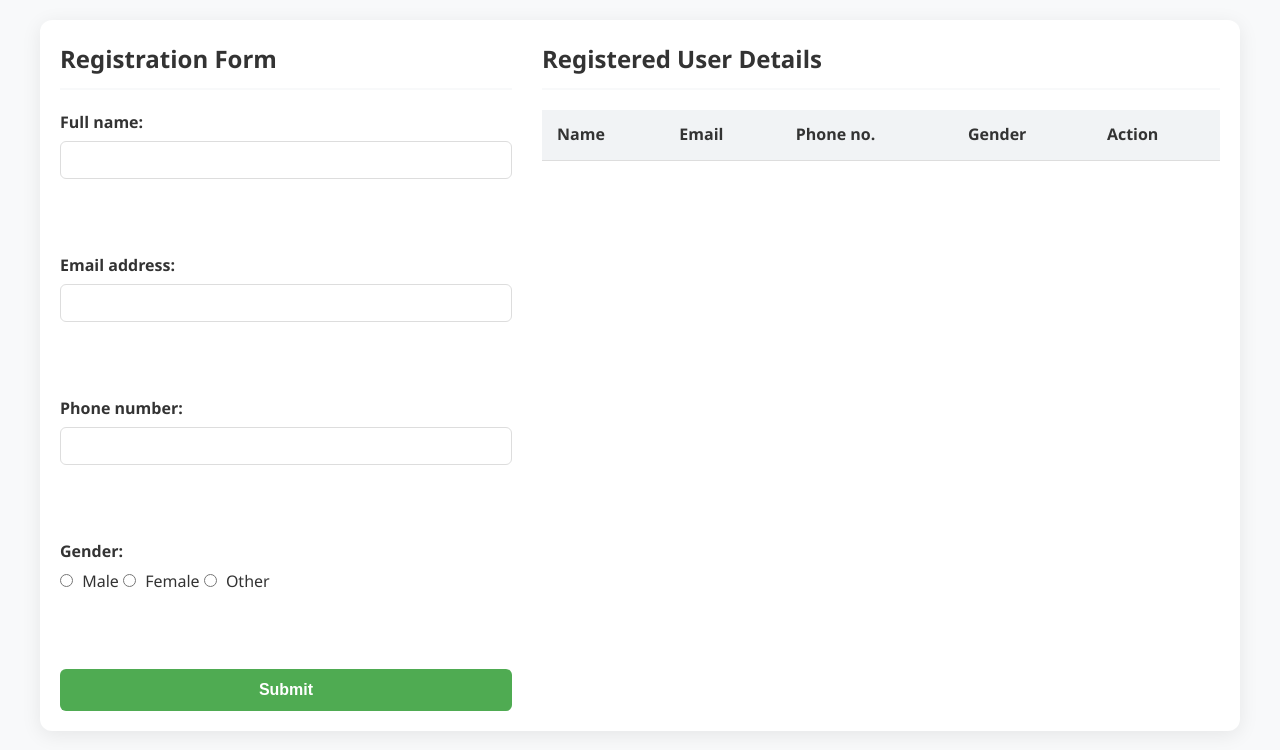
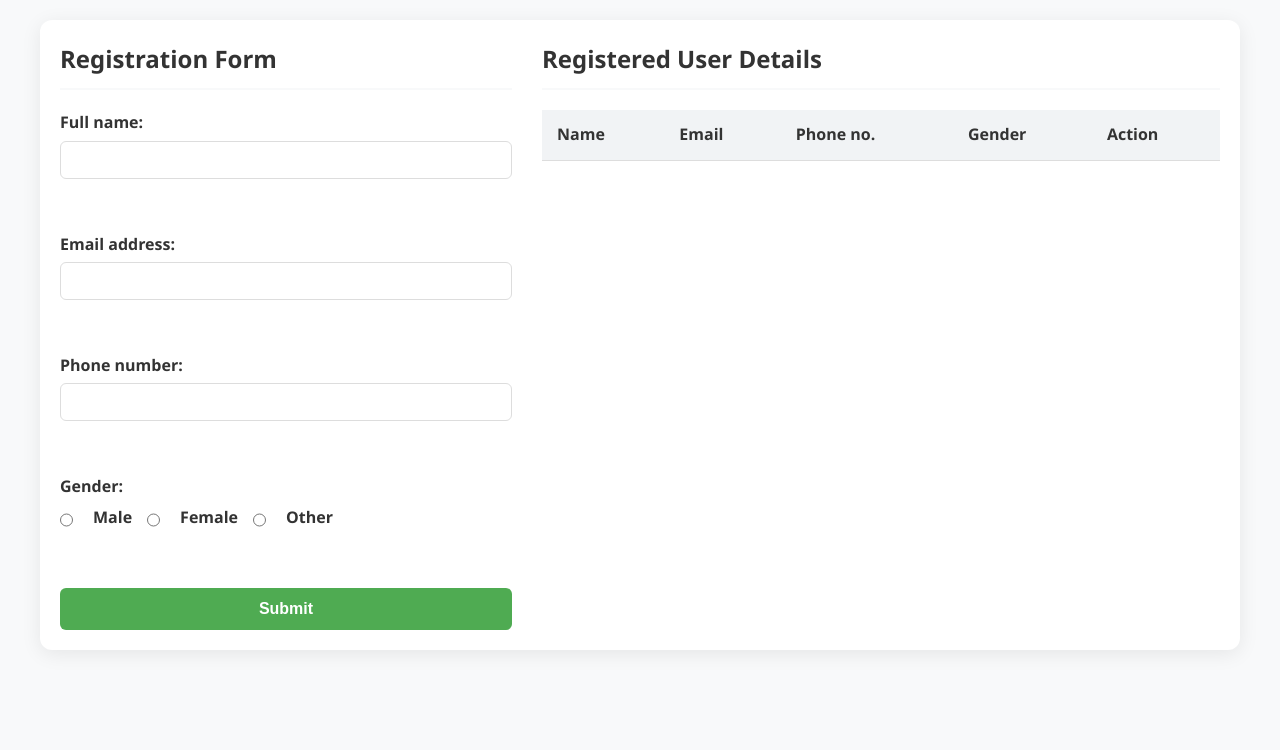
Before and after one commit to bighneswar-mindfire/Interactive-Registration-Form-TS, a website built with Vite: page index.html in a window 1280 px wide. Built offline with nearby package versions, Linux system fonts and the light colour scheme.

Commit message:
chore:construct UI using DOM APIs

```diff
--- a/src/app/App.ts
+++ b/src/app/App.ts
@@ -2,11 +2,18 @@ import type { AppState } from '../types/types';
 import { Form } from '../components/Form/Form';
 import { Table } from '../components/Table/Table';
 
-export const App = (state: AppState): string => {
-  return `
-        <div class="grid">
-            ${Form(state)}
-            ${Table(state)}
-        </div>
-    `;
+export const App = (state: AppState): HTMLElement => {
+  const grid = document.createElement('div');
+  grid.className = 'grid';
+
+  const formSection = document.createElement('div');
+  formSection.appendChild(Form(state));
+
+  const tableSection = document.createElement('div');
+  tableSection.appendChild(Table(state));
+
+  grid.appendChild(formSection);
+  grid.appendChild(tableSection);
+
+  return grid;
 };
--- a/src/components/Form/Form.ts
+++ b/src/components/Form/Form.ts
@@ -1,40 +1,85 @@
 import { type AppState } from '../../types/types';
 
-export const Form = (state: AppState): string => {
-  const getErrClass = (field: string) => (state.errors[field] ? '' : 'hide');
-  const getErrMsg = (field: string) => state.errors[field] || '';
+export const Form = (state: AppState): HTMLElement => {
+  const container = document.createElement('div');
+
+  const h2 = document.createElement('h2');
+  h2.textContent = 'Registration Form';
+  container.appendChild(h2);
+
+  const form = document.createElement('form');
+  form.id = 'regForm';
+
+  const createInputGroup = (
+    labelText: string,
+    id: string,
+    type: string,
+    name: string,
+    value: string
+  ) => {
+    const label = document.createElement('label');
+    label.setAttribute('for', id);
+    label.textContent = labelText;
+
+    const input = document.createElement('input');
+    input.type = type;
+    input.id = id;
+    input.name = name;
+    input.value = value;
+
+    const errorLabel = document.createElement('label');
+    errorLabel.className = 'validation';
+    if (!state.errors[name]) errorLabel.classList.add('hide');
+    errorLabel.textContent = state.errors[name] || '';
+
+    form.appendChild(label);
+    form.appendChild(input);
+    form.appendChild(errorLabel);
+    form.appendChild(document.createElement('br'));
+  };
 
   const { name, mail, phone, gender } = state.formData;
 
-  return `
-        <div>
-            <h2>Registration Form</h2>
-            <form id="regForm">
-                <label>Full name:</label>
-                <input type="text" name="name" value="${name}"><br>
-                <label class="validation ${getErrClass('name')}">${getErrMsg('name')}</label>
-                <br><br>
+  createInputGroup('Full name:', 'name', 'text', 'name', name);
+  createInputGroup('Email address:', 'mail', 'email', 'mail', mail);
+  createInputGroup('Phone number:', 'phone', 'tel', 'phone', phone);
 
-                <label>Email address:</label>
-                <input type="email" name="mail" value="${mail}"><br>
-                <label class="validation ${getErrClass('mail')}">${getErrMsg('mail')}</label>
-                <br><br>
+  // gender
+  const genderLabel = document.createElement('label');
+  genderLabel.textContent = 'Gender:';
+  form.appendChild(genderLabel);
 
-                <label>Phone number:</label>
-                <input type="tel" name="phone" value="${phone}"><br>
-                <label class="validation ${getErrClass('phone')}">${getErrMsg('phone')}</label>
-                <br><br>
+  const radioContainer = document.createElement('div');
+  radioContainer.className = 'radio-group';
 
-                <label>Gender:</label>
-                <input type="radio" value="Male" name="gender" ${gender === 'Male' ? 'checked' : ''}> Male
-                <input type="radio" value="Female" name="gender" ${gender === 'Female' ? 'checked' : ''}> Female
-                <input type="radio" value="Other" name="gender" ${gender === 'Other' ? 'checked' : ''}> Other
-                <br>
-                <label class="validation ${getErrClass('gender')}">${getErrMsg('gender')}</label>
-                <br><br>
+  ['Male', 'Female', 'Other'].forEach((g) => {
+    const radio = document.createElement('input');
+    radio.type = 'radio';
+    radio.name = 'gender';
+    radio.value = g;
+    radio.id = `${g.toLowerCase()}`;
+    if (gender === g) radio.checked = true;
 
-                <input type="submit" value="${state.editingId ? 'Update' : 'Submit'}">
-            </form>
-        </div>
-    `;
+    const rLabel = document.createElement('label');
+    rLabel.textContent = `${g}`;
+    rLabel.setAttribute('for', `${g.toLowerCase()}`);
+
+    radioContainer.appendChild(radio);
+    radioContainer.appendChild(rLabel);
+  });
+  form.appendChild(radioContainer);
+
+  const gError = document.createElement('label');
+  gError.className = `validation ${state.errors.gender ? '' : 'hide'}`;
+  gError.textContent = state.errors.gender || '';
+  form.appendChild(gError);
+  form.appendChild(document.createElement('br'));
+
+  const submit = document.createElement('input');
+  submit.type = 'submit';
+  submit.value = state.editingId ? 'Update' : 'Submit';
+  form.appendChild(submit);
+
+  container.appendChild(form);
+  return container;
 };
--- a/src/components/Table/Table.ts
+++ b/src/components/Table/Table.ts
@@ -1,40 +1,59 @@
 import type { AppState } from '../../types/types';
 
-export const Table = (state: AppState): string => {
-  const rows = state.users
-    .map((user) => {
-      const isEditing = user.id === state.editingId ? 'editing-row' : '';
+export const Table = (state: AppState): HTMLElement => {
+  const container = document.createElement('div');
+  container.className = 'table-container';
 
-      return `
-            <tr data-id="${user.id}" class="${isEditing}">
-                <td>${user.name}</td>
-                <td>${user.mail}</td>
-                <td>${user.phone}</td>
-                <td>${user.gender}</td>
-                <td>
-                    <button class="edit-btn">Edit</button>
-                    <button class="delete-btn">Delete</button>
-                </td>
-            </tr>
-        `;
-    })
-    .join('');
+  const h2 = document.createElement('h2');
+  h2.textContent = 'Registered User Details';
+  container.appendChild(h2);
 
-  return `
-    <div class="table-container">
-        <h2>Registered User Details</h2>
-        <div class="table-wrapper">
-            <table id="details">
-                <tr id="table-heading">
-                    <th>Name</th>
-                    <th>Email</th>
-                    <th>Phone no.</th>
-                    <th>Gender</th>
-                    <th>Action</th>
-                </tr>
-                ${rows}
-            </table>
-        </div>
-    </div>
-    `;
+  const wrapper = document.createElement('div');
+  wrapper.className = 'table-wrapper';
+
+  const table = document.createElement('table');
+  table.id = 'details';
+
+  // header
+  const thead = document.createElement('tr');
+  thead.id = 'table-heading';
+  ['Name', 'Email', 'Phone no.', 'Gender', 'Action'].forEach((text) => {
+    const th = document.createElement('th');
+    th.textContent = text;
+    thead.appendChild(th);
+  });
+  table.appendChild(thead);
+
+  // rows
+  state.users.forEach((user) => {
+    const tr = document.createElement('tr');
+    tr.setAttribute('data-id', user.id);
+    if (user.id === state.editingId) tr.className = 'editing-row';
+
+    [user.name, user.mail, user.phone, user.gender].forEach((text) => {
+      const td = document.createElement('td');
+      td.textContent = text;
+      tr.appendChild(td);
+    });
+
+    const actionTd = document.createElement('td');
+
+    const editBtn = document.createElement('button');
+    editBtn.className = 'edit-btn';
+    editBtn.textContent = 'Edit';
+
+    const deleteBtn = document.createElement('button');
+    deleteBtn.className = 'delete-btn';
+    deleteBtn.textContent = 'Delete';
+
+    actionTd.appendChild(editBtn);
+    actionTd.appendChild(deleteBtn);
+    tr.appendChild(actionTd);
+
+    table.appendChild(tr);
+  });
+
+  wrapper.appendChild(table);
+  container.appendChild(wrapper);
+  return container;
 };
--- a/src/main.ts
+++ b/src/main.ts
@@ -6,7 +6,10 @@ import { validateUser, createRecord } from './app/app.logic';
 const root = document.getElementById('app')!;
 
 const renderApp = () => {
-  root.innerHTML = App(state);
+  while (root.firstChild) {
+    root.removeChild(root.firstChild);
+  }
+  root.appendChild(App(state));
 };
 
 root.addEventListener('submit', (e) => {
--- a/src/styles/main.css
+++ b/src/styles/main.css
@@ -79,6 +79,13 @@ h2 {
   margin: 10px 0;
 }
 
+.radio-group {
+  display: flex;
+  flex-direction: row;
+  gap: 15px;
+  margin-top: 5px;
+}
+
 #regForm input[type='radio'] {
   margin-right: 5px;
   cursor: pointer;
@@ -104,7 +111,7 @@ h2 {
   color: var(--error-color);
   font-size: 12px;
   display: block;
-  min-height: 18px;
+  min-height: 22px;
   margin-bottom: 10px;
 }
 
```
